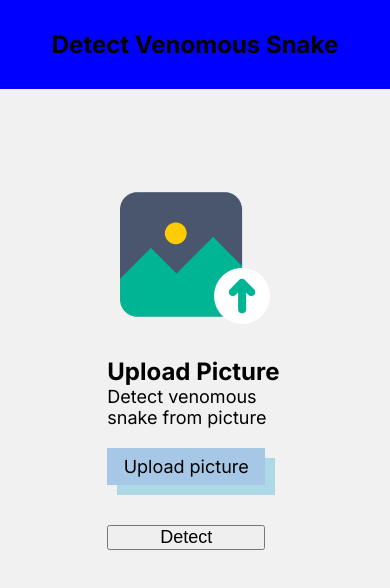
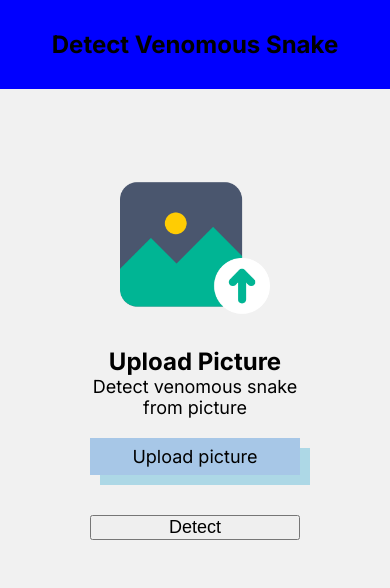
Before and after one commit to sorasora46/snake-detection, a Next.js app: page / in a window 390 px wide. Shown: the top 588 px of the page. Built offline with nearby package versions, Linux system fonts and the light colour scheme.

Commit message:
handle mobile view

```diff
--- a/src/app/page.css
+++ b/src/app/page.css
@@ -97,7 +97,7 @@ p {
   gap: 20px;
 }
 
-@media screen and (max-width: 820px) {
+@media screen and (max-width: 890px) {
   main {
     width: 100%;
     margin-top: 4rem;
@@ -106,12 +106,19 @@ p {
   }
 
   section {
-    padding: 30px 0px;
     display: flex;
     flex-direction: column;
     align-items: center;
-    width: 90%;
+    width: 70%;
     gap: 20px;
+    text-align: center;
+  }
+
+  .box-text {
+    display: flex;
+    flex-direction: column;
+    align-items: center;
+    width: 100%;
   }
 
   .btn-red {
```
